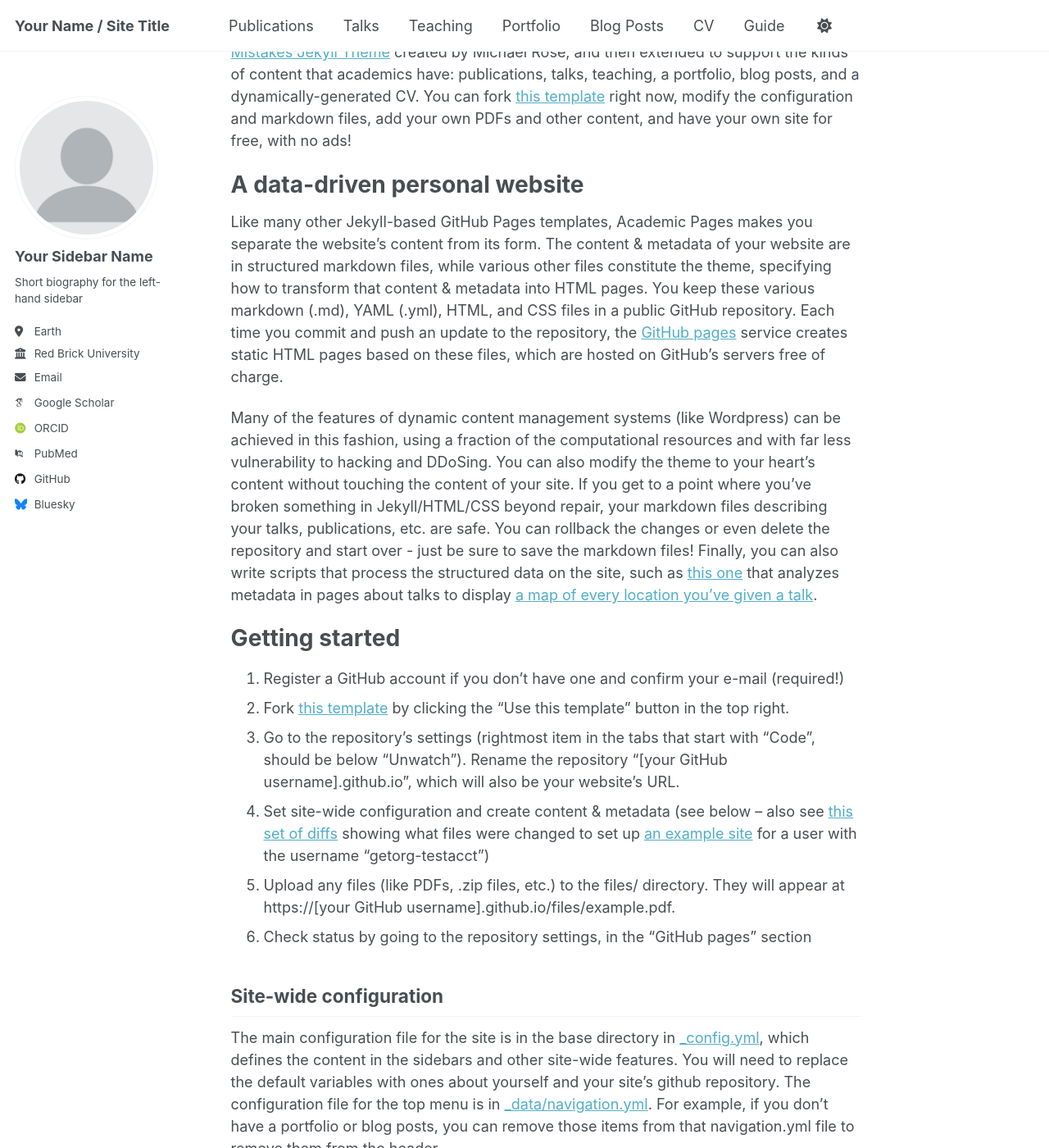
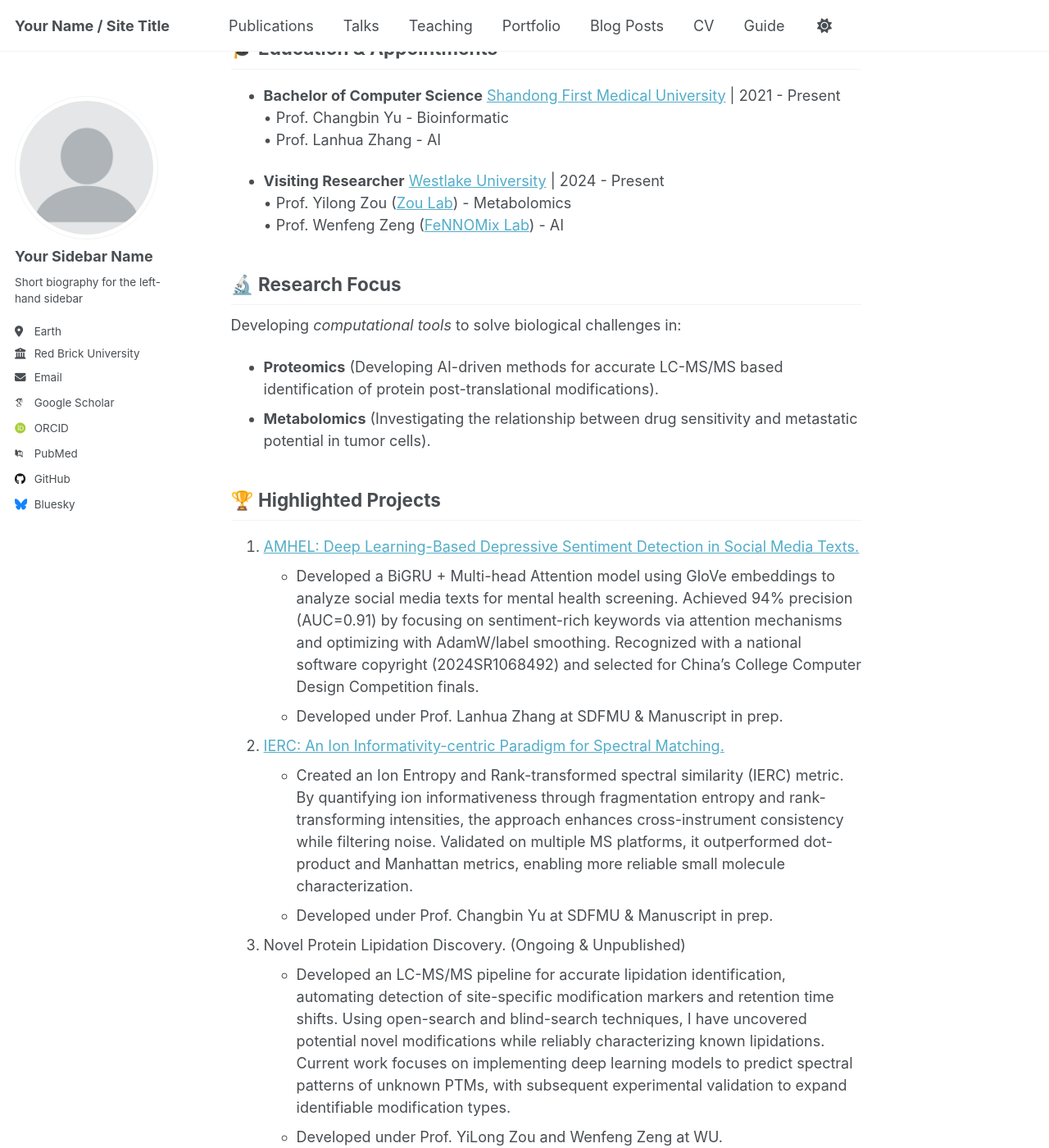
Before and after one commit to XiheNiu/XiheNiu.github.io, a Jekyll site: the page built from _pages/about.md, in a window 1280 px wide and 1400 px high, scrolled down 227 px. Shown: the whole window at 82% size. Built offline with Jekyll 4.4.1, drawn with Linux system fonts in a browser that asks for light colours; some web fonts are replaced; some of the changed text lies outside the part shown.

Commit message:
Update about.md

```diff
--- a/_pages/about.md
+++ b/_pages/about.md
@@ -1,49 +1,44 @@
 ---
 permalink: /
-title: "Academic Pages is a ready-to-fork GitHub Pages template for academic personal websites"
+title: "About me"
 author_profile: true
 redirect_from:
   - /about/
   - /about.html
 ---
 
-This is the front page of a website that is powered by the [Academic Pages template](https://github.com/academicpages/academicpages.github.io) and hosted on GitHub pages. [GitHub pages](https://pages.github.com) is a free service in which websites are built and hosted from code and data stored in a GitHub repository, automatically updating when a new commit is made to the repository. This template was forked from the [Minimal Mistakes Jekyll Theme](https://mmistakes.github.io/minimal-mistakes/) created by Michael Rose, and then extended to support the kinds of content that academics have: publications, talks, teaching, a portfolio, blog posts, and a dynamically-generated CV. You can fork [this template](https://github.com/academicpages/academicpages.github.io) right now, modify the configuration and markdown files, add your own PDFs and other content, and have your own site for free, with no ads!
+Hi there! 👋 I'm Xihe Niu.
 
-A data-driven personal website
-======
-Like many other Jekyll-based GitHub Pages templates, Academic Pages makes you separate the website's content from its form. The content & metadata of your website are in structured markdown files, while various other files constitute the theme, specifying how to transform that content & metadata into HTML pages. You keep these various markdown (.md), YAML (.yml), HTML, and CSS files in a public GitHub repository. Each time you commit and push an update to the repository, the [GitHub pages](https://pages.github.com/) service creates static HTML pages based on these files, which are hosted on GitHub's servers free of charge.
+**Computational Biologist** | **AI Enthusiasts** | **Software Developer**
 
-Many of the features of dynamic content management systems (like Wordpress) can be achieved in this fashion, using a fraction of the computational resources and with far less vulnerability to hacking and DDoSing. You can also modify the theme to your heart's content without touching the content of your site. If you get to a point where you've broken something in Jekyll/HTML/CSS beyond repair, your markdown files describing your talks, publications, etc. are safe. You can rollback the changes or even delete the repository and start over - just be sure to save the markdown files! Finally, you can also write scripts that process the structured data on the site, such as [this one](https://github.com/academicpages/academicpages.github.io/blob/master/talkmap.ipynb) that analyzes metadata in pages about talks to display [a map of every location you've given a talk](https://academicpages.github.io/talkmap.html).
+## 🎓 Education & Appointments
+- **Bachelor of Computer Science** [Shandong First Medical University](https://www.sdfmu.edu.cn/) | 2021 - Present
+  • Prof. Changbin Yu - Bioinformatic
+  • Prof. Lanhua Zhang - AI
 
-Getting started
-======
-1. Register a GitHub account if you don't have one and confirm your e-mail (required!)
-1. Fork [this template](https://github.com/academicpages/academicpages.github.io) by clicking the "Use this template" button in the top right.
-1. Go to the repository's settings (rightmost item in the tabs that start with "Code", should be below "Unwatch"). Rename the repository "[your GitHub username].github.io", which will also be your website's URL.
-1. Set site-wide configuration and create content & metadata (see below -- also see [this set of diffs](http://archive.is/3TPas) showing what files were changed to set up [an example site](https://getorg-testacct.github.io) for a user with the username "getorg-testacct")
-1. Upload any files (like PDFs, .zip files, etc.) to the files/ directory. They will appear at https://[your GitHub username].github.io/files/example.pdf.
-1. Check status by going to the repository settings, in the "GitHub pages" section
+- **Visiting Researcher** [Westlake University](https://en.westlake.edu.cn/) | 2024 - Present
+  • Prof. Yilong Zou ([Zou Lab](https://www.yilongzou-lab.com/)) - Metabolomics
+  • Prof. Wenfeng Zeng ([FeNNOMix Lab](https://fennomix.com/)) - AI
 
-Site-wide configuration
-------
-The main configuration file for the site is in the base directory in [_config.yml](https://github.com/academicpages/academicpages.github.io/blob/master/_config.yml), which defines the content in the sidebars and other site-wide features. You will need to replace the default variables with ones about yourself and your site's github repository. The configuration file for the top menu is in [_data/navigation.yml](https://github.com/academicpages/academicpages.github.io/blob/master/_data/navigation.yml). For example, if you don't have a portfolio or blog posts, you can remove those items from that navigation.yml file to remove them from the header.
+## 🔬 Research Focus
+Developing *computational tools* to solve biological challenges in:
+- **Proteomics** (Developing AI-driven methods for accurate LC-MS/MS based identification of protein post-translational modifications).
+- **Metabolomics** (Investigating the relationship between drug sensitivity and metastatic potential in tumor cells).
 
-Create content & metadata
-------
-For site content, there is one markdown file for each type of content, which are stored in directories like _publications, _talks, _posts, _teaching, or _pages. For example, each talk is a markdown file in the [_talks directory](https://github.com/academicpages/academicpages.github.io/tree/master/_talks). At the top of each markdown file is structured data in YAML about the talk, which the theme will parse to do lots of cool stuff. The same structured data about a talk is used to generate the list of talks on the [Talks page](https://academicpages.github.io/talks), each [individual page](https://academicpages.github.io/talks/2012-03-01-talk-1) for specific talks, the talks section for the [CV page](https://academicpages.github.io/cv), and the [map of places you've given a talk](https://academicpages.github.io/talkmap.html) (if you run this [python file](https://github.com/academicpages/academicpages.github.io/blob/master/talkmap.py) or [Jupyter notebook](https://github.com/academicpages/academicpages.github.io/blob/master/talkmap.ipynb), which creates the HTML for the map based on the contents of the _talks directory).
+## 🏆 Highlighted Projects
+1. [AMHEL: Deep Learning-Based Depressive Sentiment Detection in Social Media Texts.](https://github.com/XiheNiu/AMHEL)
+  - Developed a BiGRU + Multi-head Attention model using GloVe embeddings to analyze social media texts for mental health screening. Achieved 94% precision (AUC=0.91) by focusing on sentiment-rich keywords via attention mechanisms and optimizing with AdamW/label smoothing. Recognized with a national software copyright (2024SR1068492) and selected for China's College Computer Design Competition finals.
+  - Developed under Prof. Lanhua Zhang at SDFMU & Manuscript in prep.
+2. [IERC: An Ion Informativity-centric Paradigm for Spectral Matching.](https://github.com/XiheNiu/IERC_similarity)
+   - Created an Ion Entropy and Rank-transformed spectral similarity (IERC) metric. By quantifying ion informativeness through fragmentation entropy and rank-transforming intensities, the approach enhances cross-instrument consistency while filtering noise. Validated on multiple MS platforms, it outperformed dot-product and Manhattan metrics, enabling more reliable small molecule characterization.
+   - Developed under Prof. Changbin Yu at SDFMU & Manuscript in prep.
+3. Novel Protein Lipidation Discovery. (Ongoing & Unpublished)
+   - Developed an LC-MS/MS pipeline for accurate lipidation identification, automating detection of site-specific modification markers and retention time shifts. Using open-search and blind-search techniques, I have uncovered potential novel modifications while reliably characterizing known lipidations. Current work focuses on implementing deep learning models to predict spectral patterns of unknown PTMs, with subsequent experimental validation to expand identifiable modification types.
+   - Developed under Prof. YiLong Zou and Wenfeng Zeng at WU.
 
-**Markdown generator**
+You can find my CV here: [Xihe's Curriculum Vitae.](../assets/Curriculum_Vitae.pdf)
 
-The repository includes [a set of Jupyter notebooks](https://github.com/academicpages/academicpages.github.io/tree/master/markdown_generator
-) that converts a CSV containing structured data about talks or presentations into individual markdown files that will be properly formatted for the Academic Pages template. The sample CSVs in that directory are the ones I used to create my own personal website at stuartgeiger.com. My usual workflow is that I keep a spreadsheet of my publications and talks, then run the code in these notebooks to generate the markdown files, then commit and push them to the GitHub repository.
+⚠️ Note: The “Projects” and “CV” sections are still in the process of being updated, and the “Publications” and “Blog Posts” sections will be added soon. I’m working hard on my first paper, so stay tuned!
 
-How to edit your site's GitHub repository
-------
-Many people use a git client to create files on their local computer and then push them to GitHub's servers. If you are not familiar with git, you can directly edit these configuration and markdown files directly in the github.com interface. Navigate to a file (like [this one](https://github.com/academicpages/academicpages.github.io/blob/master/_talks/2012-03-01-talk-1.md) and click the pencil icon in the top right of the content preview (to the right of the "Raw | Blame | History" buttons). You can delete a file by clicking the trashcan icon to the right of the pencil icon. You can also create new files or upload files by navigating to a directory and clicking the "Create new file" or "Upload files" buttons.
-
-Example: editing a markdown file for a talk
-![Editing a markdown file for a talk](/images/editing-talk.png)
-
-For more info
-------
-More info about configuring Academic Pages can be found in [the guide](https://academicpages.github.io/markdown/), the [growing wiki](https://github.com/academicpages/academicpages.github.io/wiki), and you can always [ask a question on GitHub](https://github.com/academicpages/academicpages.github.io/discussions). The [guides for the Minimal Mistakes theme](https://mmistakes.github.io/minimal-mistakes/docs/configuration/) (which this theme was forked from) might also be helpful.
+## 📫 Reach Me
+Feel free to reach out: [![Contact](https://img.shields.io/badge/niuxihe@westlake.edu.cn-Contact_Me-D14836?logo=gmail&style=flat-square)](mailto:niuxihe@westlake.edu.cn) [![GitHub](https://img.shields.io/badge/GitHub-@XiheNiu-181717?logo=github&style=flat)](https://github.com/XiheNiu)
```
